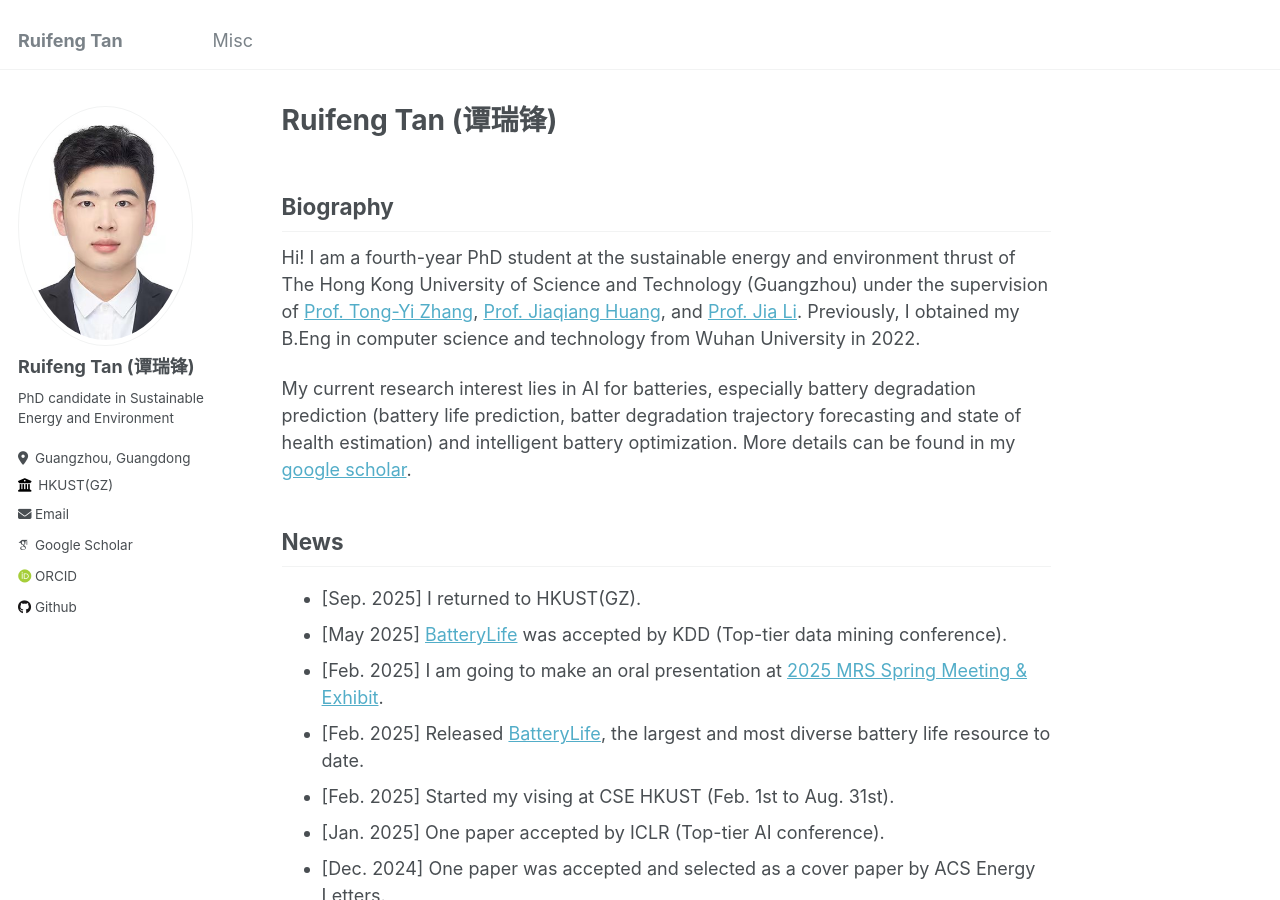
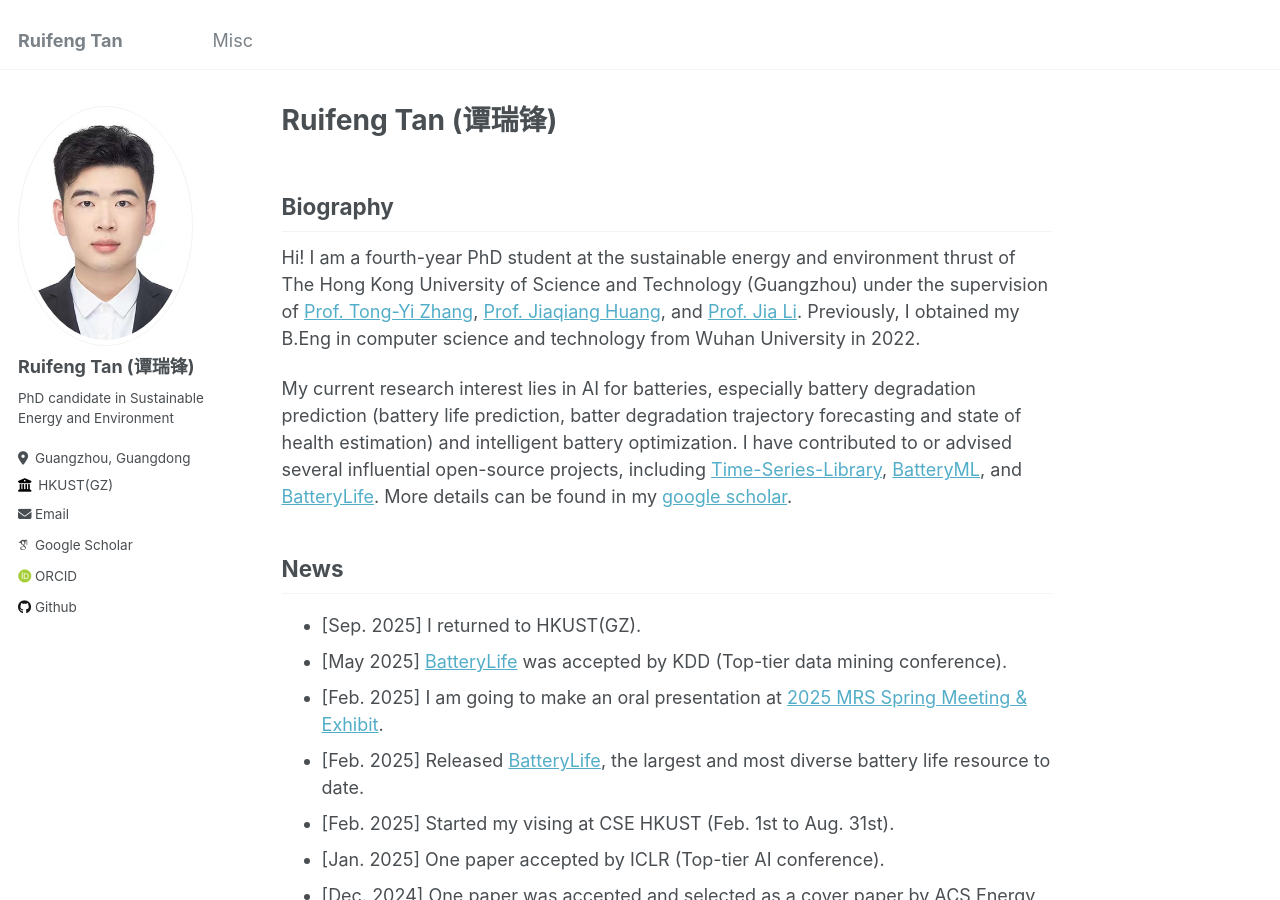
Before and after one commit to Ruifeng-Tan/Ruifeng-Tan.github.io, a Jekyll site: the page built from _pages/about.md, in a window 1280 px wide and 900 px high. Built offline with Jekyll 4.4.1, drawn with Linux system fonts in a browser that asks for light colours; some web fonts are replaced; some of the changed lines change nothing that is shown; some of the changed text lies outside the part shown.

Commit message:
update about

```diff
--- a/_pages/about.md
+++ b/_pages/about.md
@@ -11,7 +11,7 @@ redirect_from:
 
 Hi! I am a fourth-year PhD student at the sustainable energy and environment thrust of The Hong Kong University of Science and Technology (Guangzhou) under the supervision of [Prof. Tong-Yi Zhang](https://facultyprofiles.hkust-gz.edu.cn/faculty-personal-page/ZHANG-Tongyi/mezhangt), [Prof. Jiaqiang Huang](https://seejhuang.people.ust.hk/), and [Prof. Jia Li](https://sites.google.com/view/lijia). Previously, I obtained my B.Eng in computer science and technology from Wuhan University in 2022.
 
-My current research interest lies in AI for batteries, especially battery degradation prediction (battery life prediction, batter degradation trajectory forecasting and state of health estimation) and intelligent battery optimization. More details can be found in my [google scholar](https://scholar.google.com/citations?hl=zh-CN&view_op=list_works&gmla=AC6lMd8PIH28jI9lFlL_C9WwIrKkPBVFLJ4Q4yxwypYTF9x3S1TySXmdp1jXnovKUUB0Hef-DqMoRood9idOPGrsI-ZUPl0&user=XAGG2pIAAAAJ).
+My current research interest lies in AI for batteries, especially battery degradation prediction (battery life prediction, batter degradation trajectory forecasting and state of health estimation) and intelligent battery optimization. I have contributed to or advised several influential open-source projects, including [Time-Series-Library](https://github.com/thuml/Time-Series-Library), [BatteryML](https://github.com/microsoft/BatteryML), and [BatteryLife](https://github.com/Ruifeng-Tan/BatteryLife). More details can be found in my [google scholar](https://scholar.google.com/citations?hl=zh-CN&view_op=list_works&gmla=AC6lMd8PIH28jI9lFlL_C9WwIrKkPBVFLJ4Q4yxwypYTF9x3S1TySXmdp1jXnovKUUB0Hef-DqMoRood9idOPGrsI-ZUPl0&user=XAGG2pIAAAAJ).
 
 ## News
 
@@ -30,7 +30,7 @@ My current research interest lies in AI for batteries, especially battery degrad
 
 - **BatteryLife: A Comprehensive Dataset and Benchmark for Battery Life Prediction**, Ruifeng Tan\*, Weixiang Hong\*, Jiayue Tang, Xibin Lu, Ruijun Ma, Xiang Zheng, Jia Li, Jiaqiang Huang, Tong-Yi Zhang. *ACM SIGKDD Conference on Knowledge Discovery and Data Mining (KDD), 2025*.  [[PAPER](https://arxiv.org/abs/2502.18807)] [[CODE]](https://github.com/Ruifeng-Tan/BatteryLife)
 - **Unlocking Ultrafast Diagnosis of Retired Batteries via Interpretable Machine Learning and Optical Fiber Sensors**, Taolue Zhang\*, Ruifeng Tan\*, Pinxi Zhu, Tong-Yi Zhang, Jiaqiang Huang. *ACS Energy Letters, 2025*. <span style="color: rgb(154, 3, 2);"> Cover Paper </span> [[PAPER](https://pubs.acs.org/doi/abs/10.1021/acsenergylett.4c03054?casa_token=a57iWJ-S8fUAAAAA:_vU-Lr1B80ArJ2EPmjZwJgo4xTK7UZGDTLf15-9PFFoNcAjTWvuKrkCbOkkr_jcTHmcyFnMBCkNnHBT58g&casa_token=mjB3jOP8MyEAAAAA:VB6LMG4fozcFBwmO79Fgd3d3q6YD2iENgzqAfzGWm0ckmqyepRQdwAYoTilNW4OjN_sVIYa1lRPu7mtPxg)] [[CODE]](https://github.com/Ruifeng-Tan/Ultrafast-diagnosis-of-retired-batteries)
-- **SimXRD-4M: Big Simulated X-ray Diffraction Data and Crystalline Symmetry Classification Benchmark**, Bin Cao\*, Yang Liu\*, Zinan Zheng\*, Ruifeng Tan, Jia Li, Tong-Yi Zhang. *International Conference on Learning Representations (ICLR), 2025.* [[PAPER](https://openreview.net/forum?id=mkuB677eMM)] [[CODE]](https://github.com/Bin-Cao/SimXR)
+- **SimXRD-4M: Big Simulated X-ray Diffraction Data and Crystalline Symmetry Classification Benchmark**, Bin Cao\*, Yang Liu\*, Zinan Zheng\*, Ruifeng Tan, Jia Li, Tong-Yi Zhang. *International Conference on Learning Representations (ICLR), 2025.* [[PAPER](https://openreview.net/forum?id=mkuB677eMM)] [[CODE]](https://github.com/Bin-Cao/SimXRD)
 - **Forecasting battery degradation trajectory under domain shift with domain generalization**, Ruifeng Tan, Xibin Lu, Minhao Cheng, Jia Li, Jiaqiang Huang, Tong-Yi Zhang. *Energy Storage Materials, 2024*. [[PAPER](https://www.sciencedirect.com/science/article/pii/S2405829724005518)] [[CODE]](https://github.com/Ruifeng-Tan/MAGNet)
 - **Unravelling Thermal and Enthalpy Evolutions of Commercial Sodium-Ion Cells upon Cycling Ageing via Fiber Optic Sensors**, Jiaqiang Huang, Charles Delacourt, Parth Desai, Charlotte Gervillié-Mouravieff, Laura Albero Blanquer, Ruifeng Tan, Jean-Marie Tarascon. *J. Electrochem. Soc., 2023*. [[PAPER](https://iopscience.iop.org/article/10.1149/1945-7111/acf625)]
 - **PMGNN: A Pioneer-Master Graph Neural Network for Graph Classification**, Ruifeng Tan, and Yuanyuan Zhu. *IJCNN, 2022*. [[PAPER](https://ieeexplore.ieee.org/document/9892849)]
@@ -62,3 +62,7 @@ Wuhan University
 August 2018 - July 2022
 
 Advisor: Prof. Yuanyuan Zhu
+
+# Services
+
+Reviewer for IEEE Transactions on Industrial Electronics.
```
